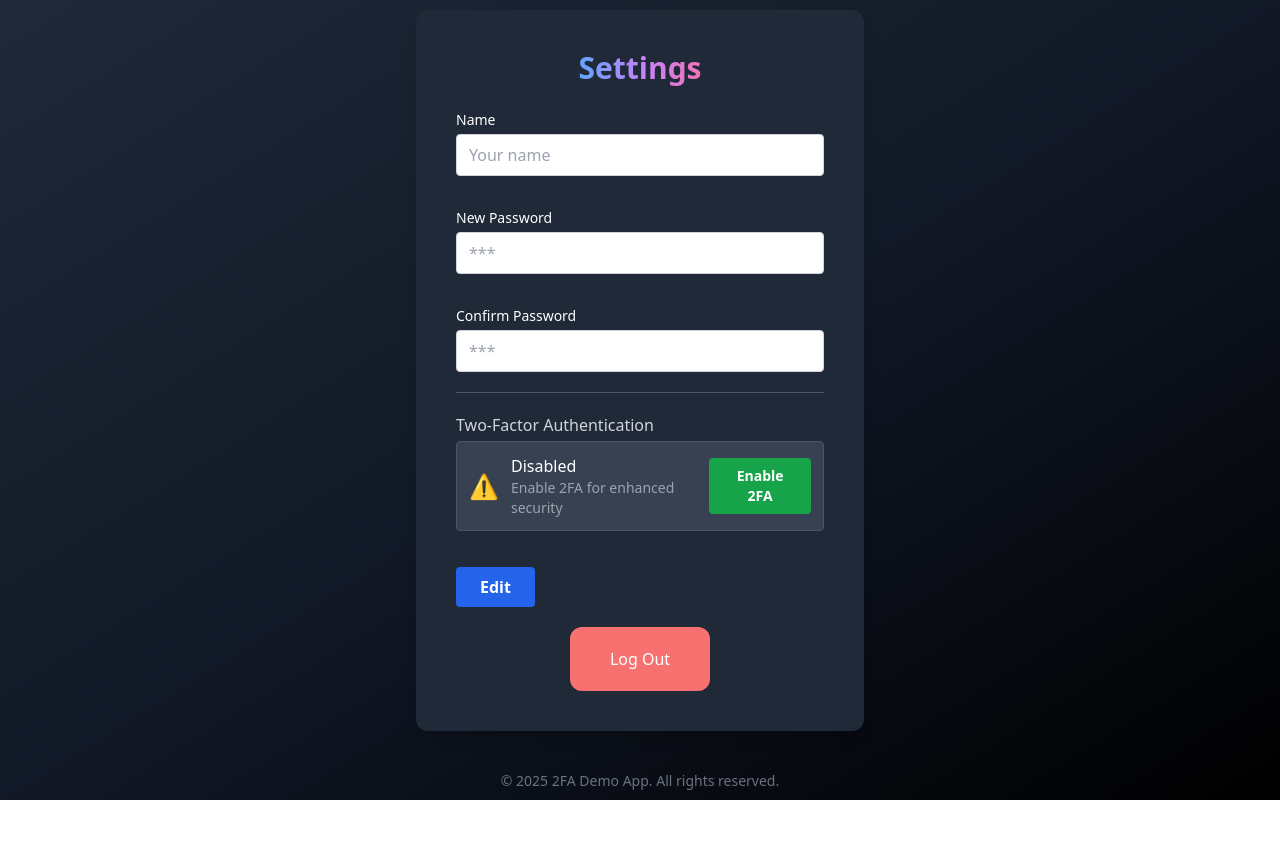
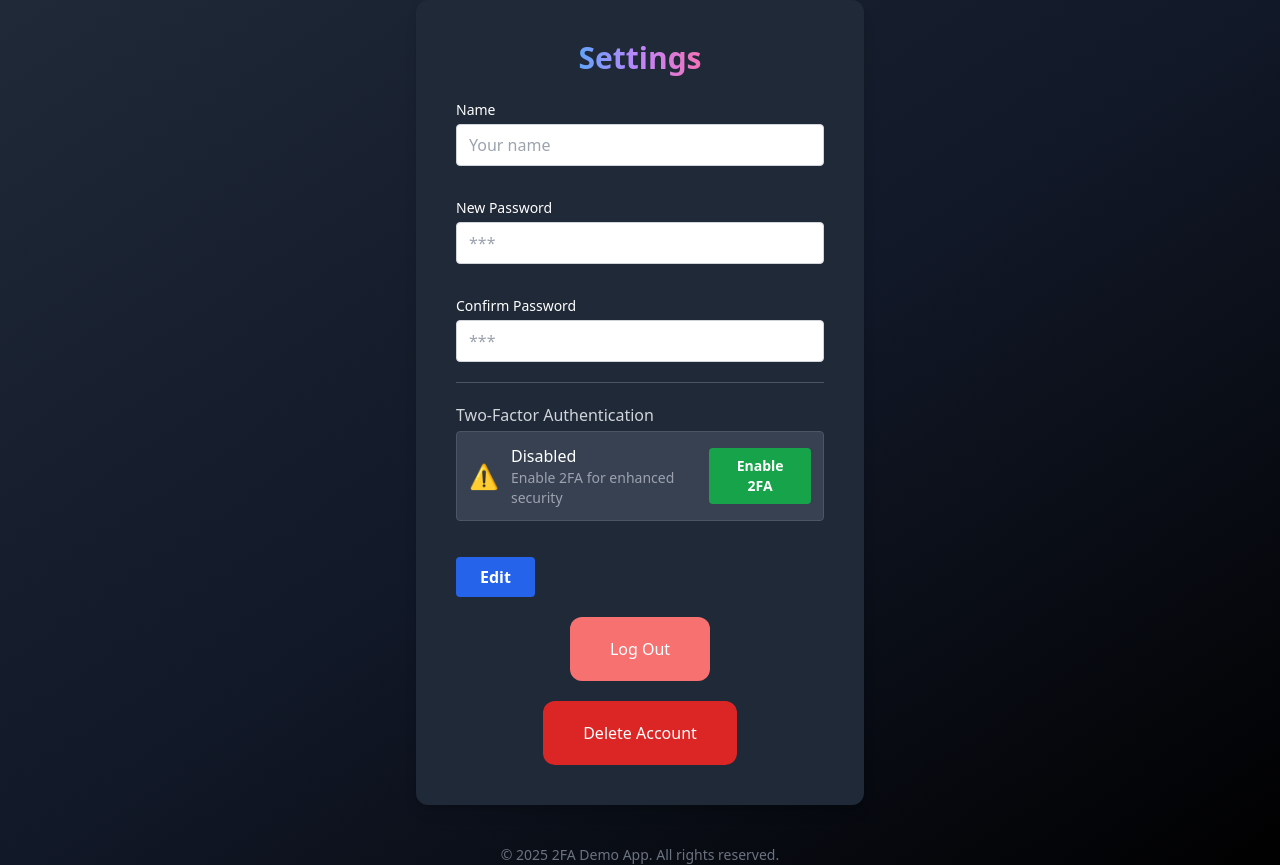
Before and after one commit to AliAhmed-004/Password-Manager, a React (Vite) app: page /settings in a window 1280 px wide. Before the commit the page ends 800 px from the top, so only its background shows below. Built offline with nearby package versions, Linux system fonts and the light colour scheme.

Commit message:
Add delete account functionality to settings page

```diff
--- a/src/app/main/settings_page/SettingsPage.jsx
+++ b/src/app/main/settings_page/SettingsPage.jsx
@@ -26,6 +26,7 @@ export default function SettingsPage() {
     const baseUrl = import.meta.env.VITE_BASE_URL;
     const OTP_URL_Endpoint = import.meta.env.VITE_API_GET_OTP_URL;
     const verifyOTP_Endpoint = import.meta.env.VITE_API_VERIFY_OTP;
+    const deleteAccountEndpoint = import.meta.env.VITE_API_DELETE_ACCOUNT;
 
     const navigate = useNavigate();
 
@@ -147,6 +148,31 @@ export default function SettingsPage() {
             console.log("Setting user")
             setUser(updatedUser)
             setQR_URL('')
+        } catch (error) {
+            console.log(`Not OK: ${error}`)
+
+        }
+    }
+
+    async function handleDeleteAccount() {
+        // Request body
+        const body = {
+            'email': user.email,
+        }
+
+        // Request headers
+        const headers = {
+            'Content-Type': 'application/json',
+        };
+
+        try {
+            await axios.post(
+                `${baseUrl}${deleteAccountEndpoint}`,
+                JSON.stringify(body),
+                { headers }
+            );
+
+            navigate('/', {replace: true})
         } catch (error) {
             console.log(`Not OK: ${error}`)
 
@@ -276,6 +302,13 @@ export default function SettingsPage() {
                     onClick={handleLogout}>
                         Log Out
                 </button>
+
+                {/* Delete Button */}
+                <button
+                    className="px-10 py-5 rounded-xl mt-5 bg-red-600"
+                    onClick={handleDeleteAccount}>
+                        Delete Account
+                </button>
             </div>
             <footer className="mt-10 text-gray-500 text-sm">
                 &copy; {new Date().getFullYear()} 2FA Demo App. All rights reserved.
```
Also changed, not shown: 1 other file (tests, documents, lock files or other folders).
